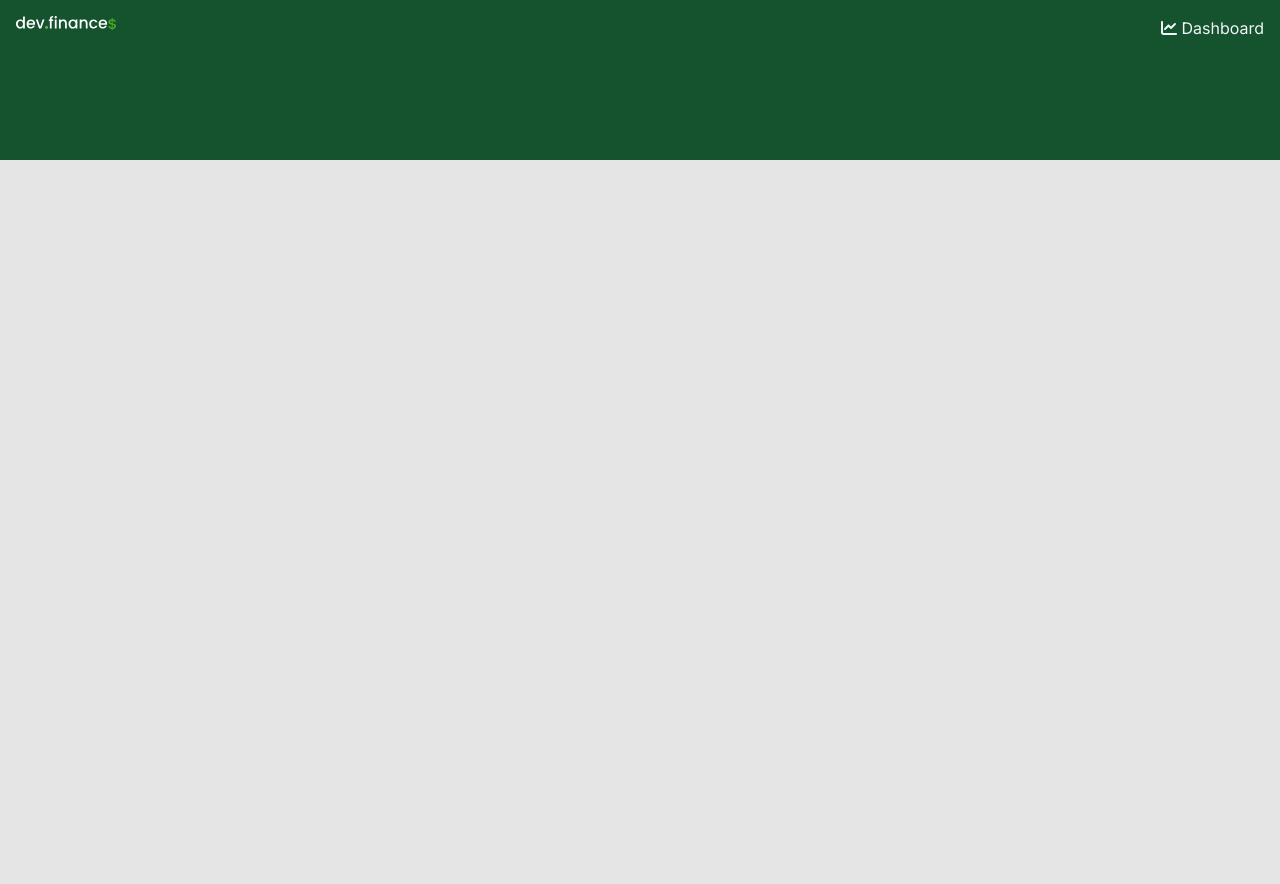
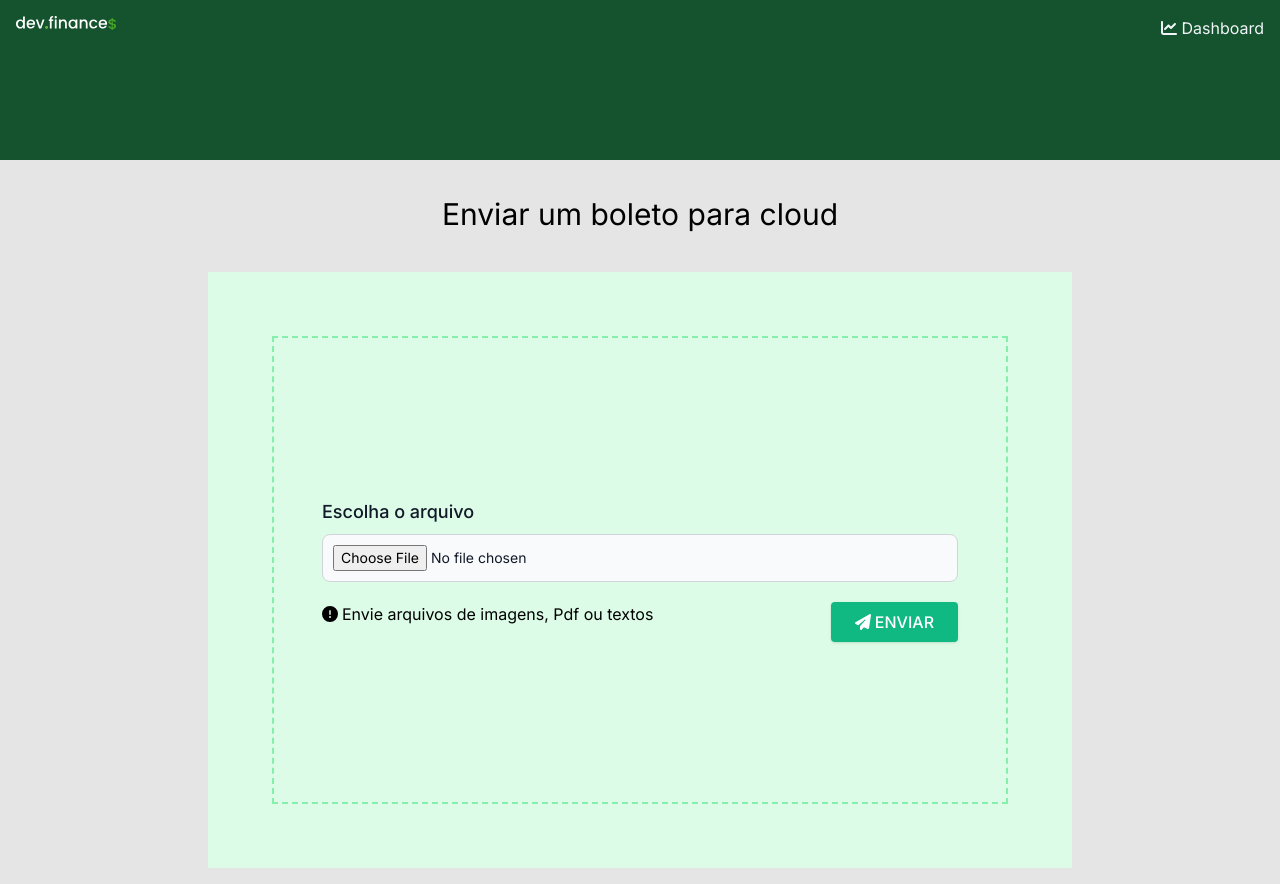
Before and after one commit to thiago-santanna/tss-cloud-finances, a Next.js app: page /importar in a window 1280 px wide. Before the commit the page ends 800 px from the top, so only its background shows below. Built offline with nearby package versions, Linux system fonts and the light colour scheme.

Commit message:
outros ajustes

```diff
--- a/src/app/importar/page.tsx
+++ b/src/app/importar/page.tsx
@@ -1,9 +1,49 @@
 import Header from "@/components/header";
+import { FontAwesomeIcon } from "@fortawesome/react-fontawesome";
+import {
+  faCircleExclamation,
+  faPaperPlane,
+} from "@fortawesome/free-solid-svg-icons";
 
 export default function Importar() {
   return (
     <>
       <Header />
+      <div className="md:max-w-4xl max-w-md mx-auto mt-5 p-4">
+        <div className="text-center text-3xl pb-10">
+          Enviar um boleto para cloud
+        </div>
+        <div className="md:p-16 p-2 bg-green-100">
+          <div className="border-2 border-dashed border-green-300 md:px-12 md:py-40 p-2 w-full">
+            <div className="mb-5">
+              <label
+                htmlFor="Arquivo"
+                className="block mb-2 text-lg font-medium text-gray-900 dark:text-white"
+              >
+                Escolha o arquivo
+              </label>
+              <input
+                type="file"
+                id="Arquivo"
+                className="bg-gray-50 border border-gray-300 text-gray-900 text-sm rounded-lg focus:ring-green-500 focus:border-green-500 block w-full p-2.5 dark:bg-gray-700 dark:border-gray-600 dark:placeholder-gray-400 dark:text-white dark:focus:ring-green-500 dark:focus:border-green-500"
+                required
+              />
+            </div>
+            <div className="flex flex-col md:flex-row gap-2 justify-between">
+              <div>
+                <FontAwesomeIcon icon={faCircleExclamation} />
+                <span className="ml-1">
+                  Envie arquivos de imagens, Pdf ou textos
+                </span>
+              </div>
+              <button className="uppercase rounded bg-emerald-500 hover:bg-emerald-600 shadow hover:shadow-lg font-medium transition transform hover:-translate-y-0.5 py-2 px-6 text-white">
+                <FontAwesomeIcon icon={faPaperPlane} />
+                <span className="ml-1">Enviar</span>
+              </button>
+            </div>
+          </div>
+        </div>
+      </div>
     </>
   );
 }
--- a/src/app/lancamentos/page.tsx
+++ b/src/app/lancamentos/page.tsx
@@ -41,7 +41,7 @@ export default function Lancamentos() {
           <input
             type="titulo"
             id="titulo"
-            className="bg-gray-50 border border-gray-300 text-gray-900 text-sm rounded-lg focus:ring-blue-500 focus:border-blue-500 block w-full p-2.5 dark:bg-gray-700 dark:border-gray-600 dark:placeholder-gray-400 dark:text-white dark:focus:ring-blue-500 dark:focus:border-blue-500"
+            className="bg-gray-50 border border-gray-300 text-gray-900 text-sm rounded-lg focus:ring-green-500 focus:border-green-500 block w-full p-2.5 dark:bg-gray-700 dark:border-gray-600 dark:placeholder-gray-400 dark:text-white dark:focus:ring-green-500 dark:focus:border-green-500"
             placeholder="nome@tsswebapps.com"
             required
           />
@@ -56,7 +56,7 @@ export default function Lancamentos() {
           <input
             type="number"
             id="preco"
-            className="bg-gray-50 border border-gray-300 text-gray-900 text-sm rounded-lg focus:ring-blue-500 focus:border-blue-500 block w-full p-2.5 dark:bg-gray-700 dark:border-gray-600 dark:placeholder-gray-400 dark:text-white dark:focus:ring-blue-500 dark:focus:border-blue-500"
+            className="bg-gray-50 border border-gray-300 text-gray-900 text-sm rounded-lg focus:ring-green-500 focus:border-green-500 block w-full p-2.5 dark:bg-gray-700 dark:border-gray-600 dark:placeholder-gray-400 dark:text-white dark:focus:ring-green-500 dark:focus:border-green-500"
             required
           />
         </div>
@@ -70,7 +70,7 @@ export default function Lancamentos() {
           <input
             type="date"
             id="Data"
-            className="bg-gray-50 border border-gray-300 text-gray-900 text-sm rounded-lg focus:ring-blue-500 focus:border-blue-500 block w-full p-2.5 dark:bg-gray-700 dark:border-gray-600 dark:placeholder-gray-400 dark:text-white dark:focus:ring-blue-500 dark:focus:border-blue-500"
+            className="bg-gray-50 border border-gray-300 text-gray-900 text-sm rounded-lg focus:ring-green-500 focus:border-green-500 block w-full p-2.5 dark:bg-gray-700 dark:border-gray-600 dark:placeholder-gray-400 dark:text-white dark:focus:ring-green-500 dark:focus:border-green-500"
             required
           />
         </div>
@@ -119,7 +119,7 @@ export default function Lancamentos() {
           <select
             name="cars"
             id="cars"
-            className="bg-gray-50 border border-gray-300 text-gray-900 text-sm rounded-lg focus:ring-blue-500 focus:border-blue-500 block w-full p-2.5 dark:bg-gray-700 dark:border-gray-600 dark:placeholder-gray-400 dark:text-white dark:focus:ring-blue-500 dark:focus:border-blue-500"
+            className="bg-gray-50 border border-gray-300 text-gray-900 text-sm rounded-lg focus:ring-green-500 focus:border-green-500 block w-full p-2.5 dark:bg-gray-700 dark:border-gray-600 dark:placeholder-gray-400 dark:text-white dark:focus:ring-green-500 dark:focus:border-green-500"
           >
             <option value="volvo">Cartão de Crédito</option>
             <option value="saab">Moradia</option>
--- a/src/components/form-filter/index.tsx
+++ b/src/components/form-filter/index.tsx
@@ -11,21 +11,21 @@ export default function FormFilter() {
             type="text"
             name="title"
             id="title"
-            className="bg-gray-100 border border-gray-200 rounded py-1 px-3 block focus:ring-blue-500 focus:border-blue-500 text-gray-700 w-full"
+            className="bg-gray-100 border border-gray-200 rounded py-1 px-3 block focus:ring-green-500 focus:border-green-500 text-gray-700 w-full"
             placeholder="Titulo"
           />
           <input
             type="text"
             name="category"
             id="category"
-            className="bg-gray-100 border border-gray-200 rounded py-1 px-3 block focus:ring-blue-500 focus:border-blue-500 text-gray-700 w-full"
+            className="bg-gray-100 border border-gray-200 rounded py-1 px-3 block focus:ring-green-500 focus:border-green-500 text-gray-700 w-full"
             placeholder="Categoria"
           />
           <input
             type="date"
             name="date"
             id="date"
-            className="bg-gray-100 border border-gray-200 rounded py-1 px-3 block focus:ring-blue-500 focus:border-blue-500 text-gray-700 w-full"
+            className="bg-gray-100 border border-gray-200 rounded py-1 px-3 block focus:ring-green-500 focus:border-green-500 text-gray-700 w-full"
             placeholder="Data de Lançamento"
           />
 
```
